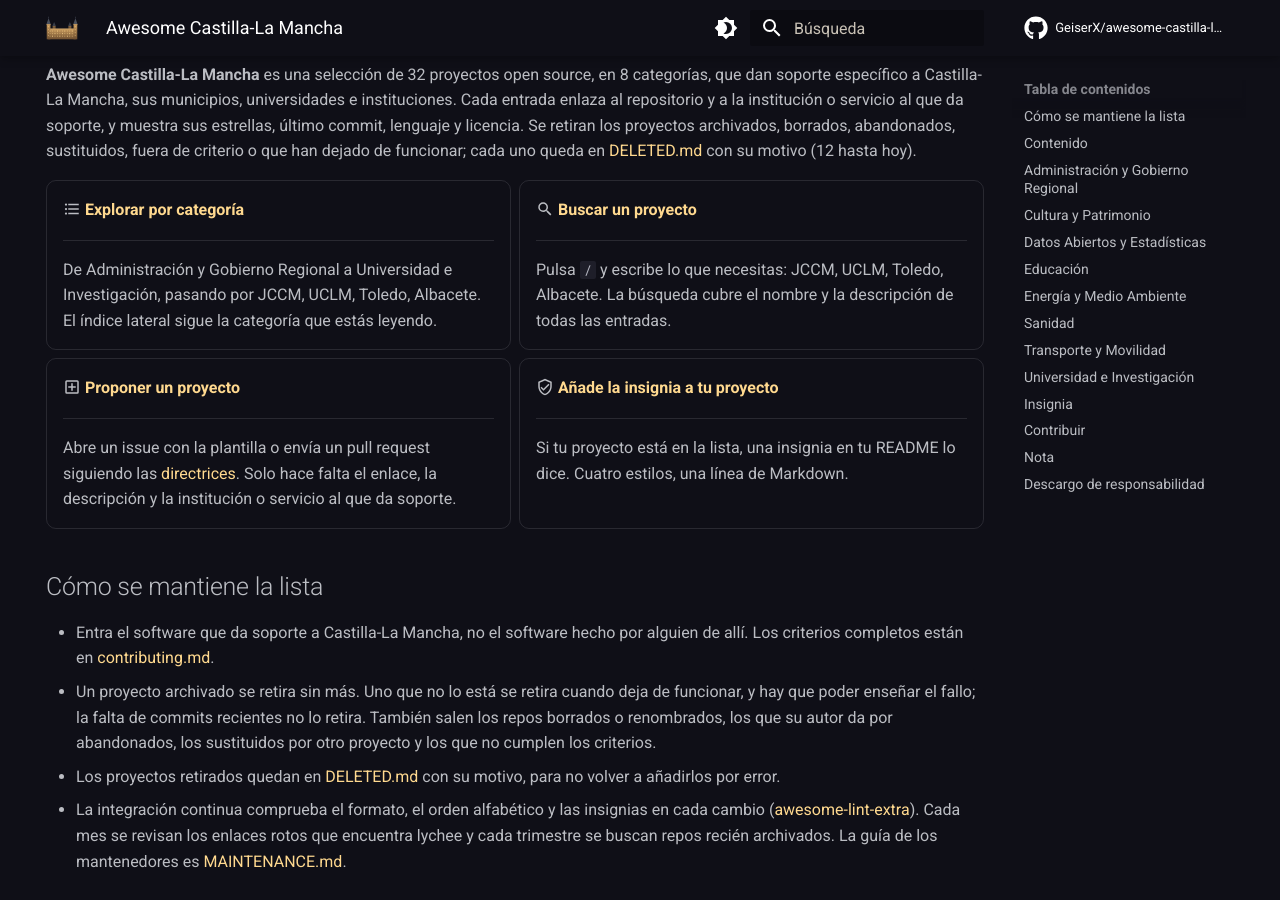
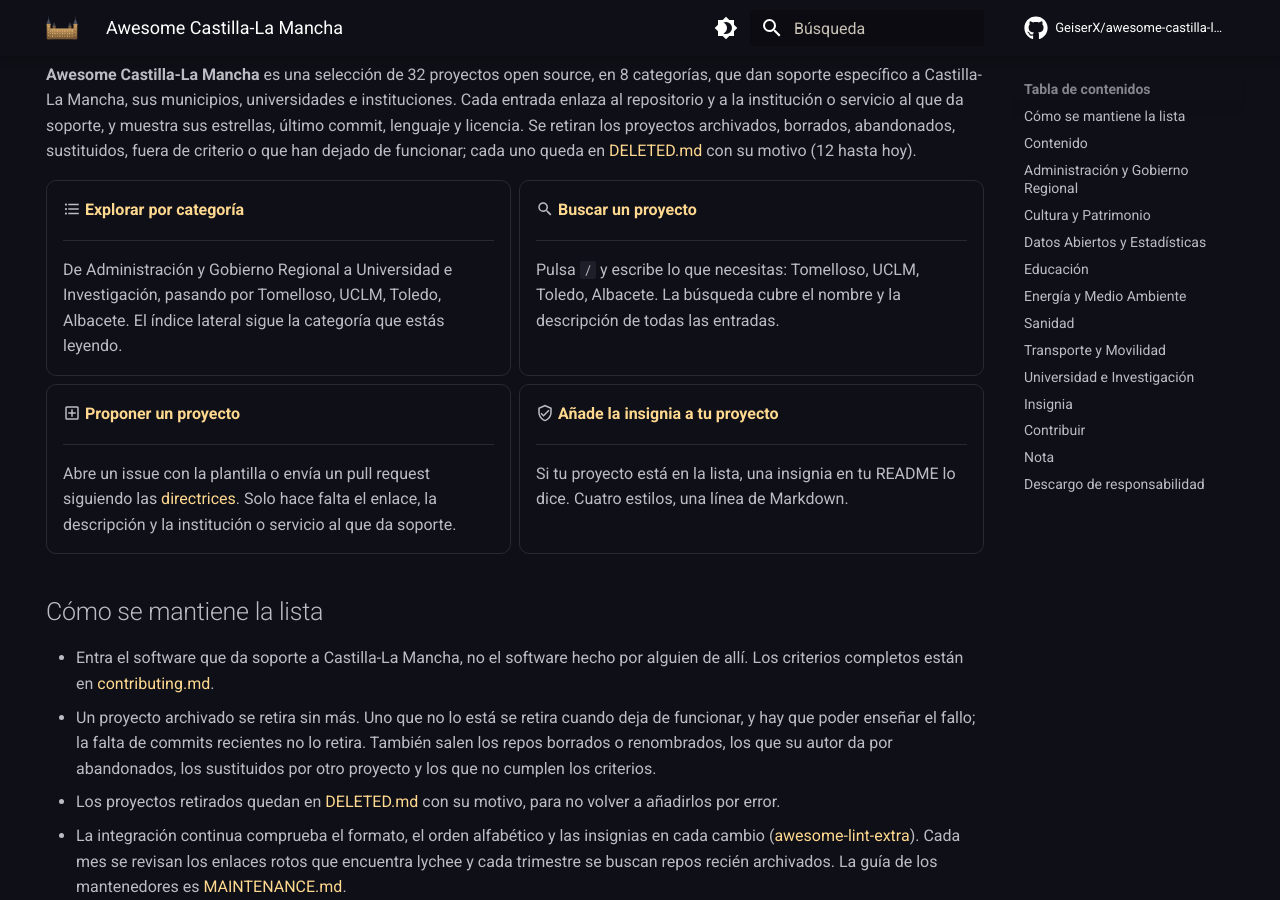
Before and after one commit to GeiserX/awesome-castilla-la-mancha, an MkDocs documentation site: the page built from docs/index.md, in a window 1280 px wide and 900 px high, scrolled down 396 px. Built offline with MkDocs 1.6.1 and Material for MkDocs 9.7.7, drawn with Linux system fonts in a browser that asks for light colours; comment, search, counter and statistics services are not loaded; grey boxes are pictures that could not be loaded.

Commit message:
docs: point the search card at words the search actually finds (#18)
Replace search-card terms that exist only in badge images, and quote the lychee self-link exclusion.

```diff
--- a/docs/index.md
+++ b/docs/index.md
@@ -27,13 +27,13 @@
 
     ---
 
-    De Administración y Gobierno Regional a Universidad e Investigación, pasando por JCCM, UCLM, Toledo, Albacete. El índice lateral sigue la categoría que estás leyendo.
+    De Administración y Gobierno Regional a Universidad e Investigación, pasando por Tomelloso, UCLM, Toledo, Albacete. El índice lateral sigue la categoría que estás leyendo.
 
--   :material-magnify: **[Buscar un proyecto](https://geiserx.github.io/awesome-castilla-la-mancha/?q=JCCM)**
+-   :material-magnify: **[Buscar un proyecto](https://geiserx.github.io/awesome-castilla-la-mancha/?q=Tomelloso)**
 
     ---
 
-    Pulsa `/` y escribe lo que necesitas: JCCM, UCLM, Toledo, Albacete. La búsqueda cubre el nombre y la descripción de todas las entradas.
+    Pulsa `/` y escribe lo que necesitas: Tomelloso, UCLM, Toledo, Albacete. La búsqueda cubre el nombre y la descripción de todas las entradas.
 
 -   :material-plus-box-outline: **[Proponer un proyecto](https://github.com/GeiserX/awesome-castilla-la-mancha/issues/new?template=anadir-proyecto.md)**
 
```
Also changed, not shown: 1 other file.
